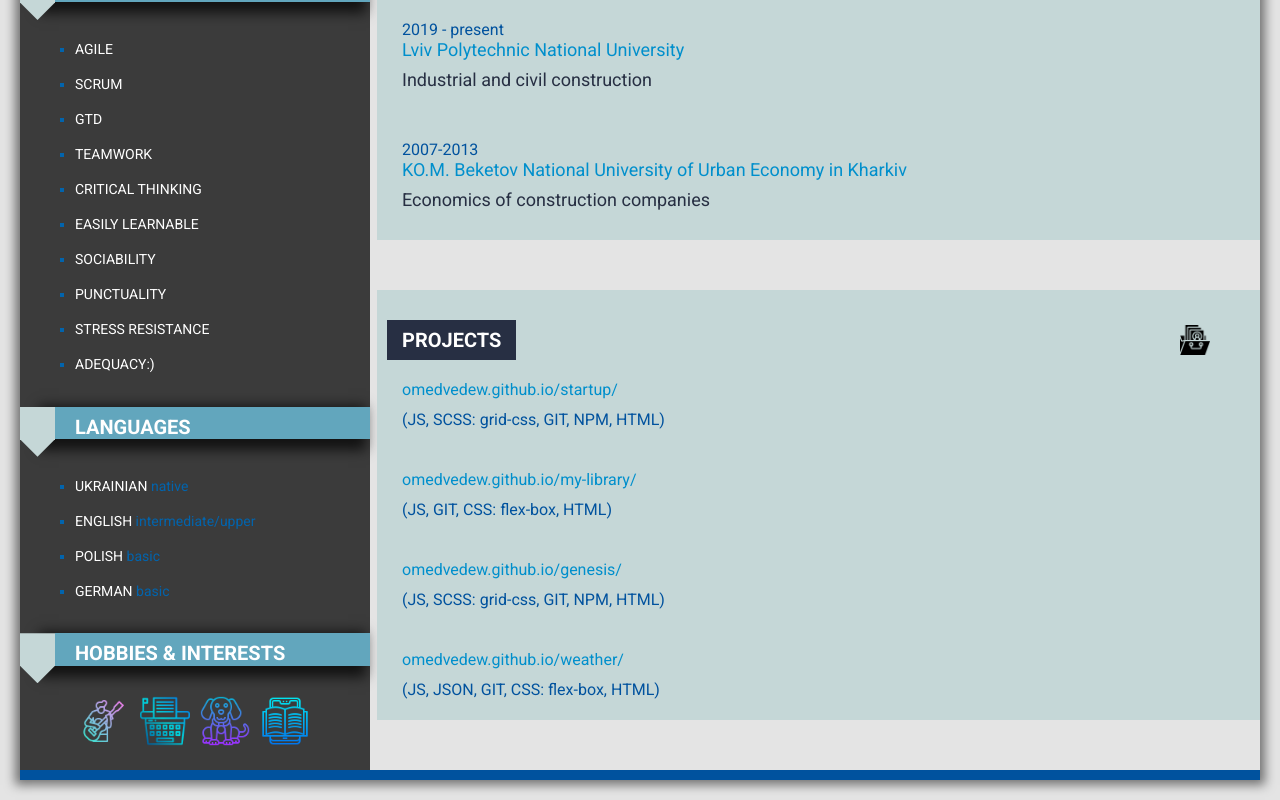
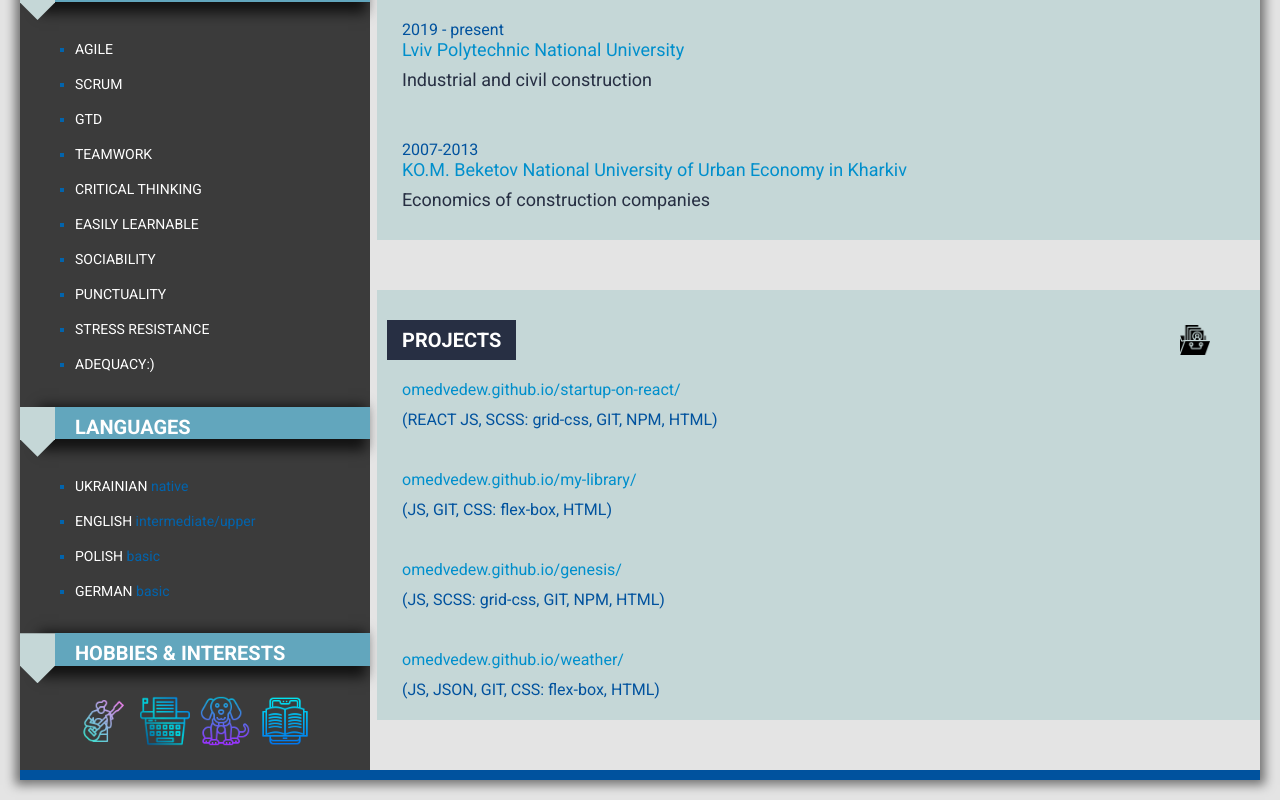
Before and after one commit to omedvedew/CV, a plain HTML site: page index.html in a window 1280 px wide. Shown: the part 1160-1960 px from the top of the page. Drawn offline with Linux system fonts and the light colour scheme.

Commit message:
changed project url

```diff
--- a/index.html
+++ b/index.html
@@ -384,7 +384,7 @@
                     <div class="portfolio-container-title">PROJECTS</div>
                     <div class="portfolio-container-img"></div>
                 </div>
-                <a href="https://omedvedew.github.io/startup/" class="portfolio-item">omedvedew.github.io/startup/ <span> (JS, SCSS: grid-css, GIT, NPM, HTML)</span></a>
+                <a href="https://omedvedew.github.io/startup-on-react/" class="portfolio-item">omedvedew.github.io/startup-on-react/ <span> (REACT JS, SCSS: grid-css, GIT, NPM, HTML)</span></a>
                 <a href="https://omedvedew.github.io/my-library/" class="portfolio-item">omedvedew.github.io/my-library/ <span> (JS, GIT, CSS: flex-box, HTML)</span></a>
                 <a href="https://omedvedew.github.io/genesis/" class="portfolio-item">omedvedew.github.io/genesis/ <span> (JS, SCSS: grid-css, GIT, NPM, HTML)</span></a>
                 <a href="https://omedvedew.github.io/weather/" class="portfolio-item">omedvedew.github.io/weather/ <span> (JS, JSON, GIT, CSS: flex-box, HTML)</span></a>
```
